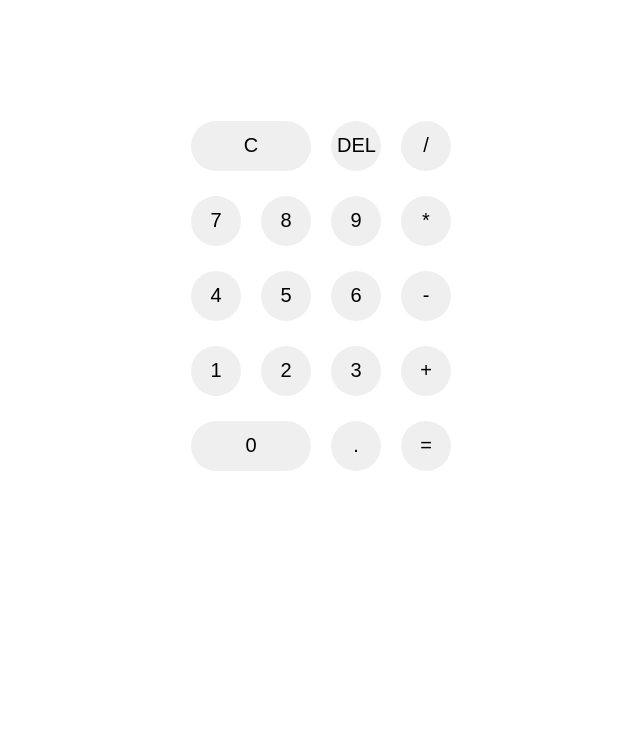
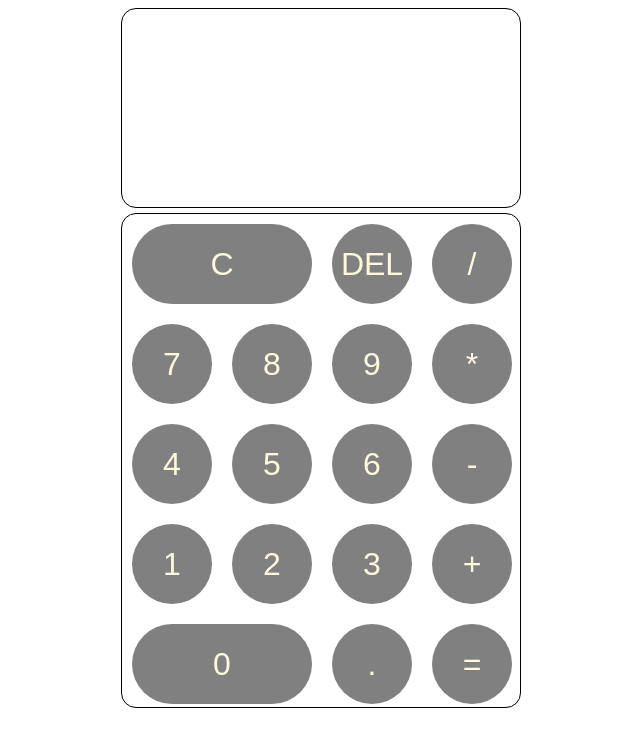
Before and after one commit to bongla316/calculatorResponsive, a plain HTML site: page index.html in a window 1280 px wide. Shown: the whole page, without its empty margins (319-959 px from the left). Drawn offline with Linux system fonts and the light colour scheme.

Commit message:
Initial grid layout

```diff
--- a/index.html
+++ b/index.html
@@ -1,5 +1,6 @@
 <!DOCTYPE html>
 <html>
+
 <head>
     <link rel="stylesheet" type="text/css" href="style.css">
     <meta charset="utf-8">
@@ -8,47 +9,31 @@
 
 <body>
     <div id="wrapper">
-            <div id="display">
-
+        <div id="display"></div>
+        <div id="keypad">
+            <button class="operatorFunctions row1" id="clear" value="clear">C</button>
+            <button class="operatorFunctions row1" id="delete" value="delete">DEL</button>
+            <button class="operatorFunctions row1" id="divide" value="divide">/</button>
+            <button class="number" id="7 row2" value="7">7</button>
+            <button class="number" id="8 row2" value="8">8</button>
+            <button class="number" id="9 row2" value="9">9</button>
+            <button class="operatorFunctions row2" id="multiply" value="multiply">*</button>
+            <button class="number" id="4 row3" value="4">4</button>
+            <button class="number" id="5 row3" value="5">5</button>
+            <button class="number" id="6 row3" value="6">6</button>
+            <button class="operatorFunctions row3" id="subtract" value="subtract">-</button>
+            <button class="number" id="1 row4" value="1">1</button>
+            <button class="number" id="2 row4" value="2">2</button>
+            <button class="number" id="3 row4" value="3">3</button>
+            <button class="operatorFunctions row4" id="add" value="add">+</button>
+            <button class="number row5" id="zero" value="0">0</button>
+            <button class="number row5" id="decimal" value=".">.</button>
+            <button class="operatorFunctions row5" id="evaluate" value="evaluate">=</button>
         </div>
 
-            <div class="keypad">
-                <div class="row1">
-                    <button class="operatorFunctions" id="clear" value="clear">C</button>
-                    <button class="operatorFunctions" id="delete" value="delete">DEL</button>
-                    <button class="operatorFunctions" id="divide" value="divide">/</button>
-                </div>
-
-                <div class="row2">
-                    <button class="number" id="7" value="7">7</button>
-                    <button class="number" id="8" value="8">8</button>
-                    <button class="number" id="9" value="9">9</button>
-                    <button class="operatorFunctions" id="multiply" value="multiply">*</button>
-                </div>
-
-                <div class="row3">
-                    <button class="number" id="4" value="4">4</button>
-                    <button class="number" id="5" value="5">5</button>
-                    <button class="number" id="6" value="6">6</button>
-                    <button class="operatorFunctions" id="subtract" value="subtract">-</button>
-                </div>
-
-                <div class="row4">
-                    <button class="number" id="1" value="1">1</button>
-                    <button class="number" id="2" value="2">2</button>
-                    <button class="number" id="3" value="3">3</button>
-                    <button class="operatorFunctions" id="add" value="add">+</button>
-                </div>
-
-                <div class="row5">
-                    <button class="number" id="zero" value="0">0</button>
-                    <button class="number" id="decimal" value=".">.</button>
-                    <button class="operatorFunctions" id="evaluate" value="evaluate">=</button>
-
-                </div>
-            </div>
     </div>
 </body>
 
 <script src="script.js"></script>
+
 </html>
--- a/style.css
+++ b/style.css
@@ -1,53 +1,63 @@
-body {
-    display: flex;
+#wrapper {
+    display: grid;
+    grid-template-columns: repeat(4, 100px);
+    grid-template-rows: repeat(7, 100px);
     justify-content: center;
-    align-items: center;
-}
-
-#wrapper {
-    display: flex;
-    flex-direction: column;
-    max-width: 300px;
-    height: 500px;
-    margin: 0 auto;
+    align-content: center
 }
 
 #display {
-    display: flex;
-    font-size: 75px;
-    justify-content: flex-start;
-    height: 100px;
-    padding-left: 20px;
+    grid-area: 1/1/3/5;
+    border: 1px solid black;
+    border-radius: 15px;
+    padding: 20px;
+    font-size: 5vw;
+    overflow-x: scroll;
 }
 
-.keypad {
-    display: flex;
-    flex-direction: column;
+#keypad {
+    display: grid;
+    grid-template-columns: repeat(4, 100px);
+    grid-template-rows: repeat(6, 100px);
+    grid-area: 3/1/8/5;
+    border: 1px solid black;
+    margin-top: 5px;
+    border-radius: 15px;
 }
 
-.row1, .row2, .row3, .row4, .row5 {
-    display: flex;
-    width: 300px;
-    height: 75px;
-    justify-content: space-evenly;
-    align-items: center;
+#clear {
+    grid-area: 1/1/2/3;
 }
 
 #zero {
-    width: 120px;
-    border-radius: 30px;
-}
-
-#clear {
-    width: 120px;
-    border-radius: 30px;
+    grid-area: 5/1/6/3;
 }
 
 button {
-    font-size: 20px;
-    height: 50px;
-    width: 50px;
-    vertical-align: middle;
+    margin: 10px;
+    border-radius: 50px;
     border: none;
-    border-radius: 50%;
+    font-size: 2em;
+    color: cornsilk;
+    background-color: grey;
+    transition: margin 0.4s;
+    transition: background-color 0.4s;
 }
+
+button:hover {
+    /* animation-name: buttonHover;
+    animation-duration: 0.4s;
+    animation-fill-mode: forwards; */
+    margin: 7px;
+    background-color: silver;
+    transition: margin 0.4s;
+    transition: background-color 0.4s;
+}
+
+/* button:
+
+@keyframes buttonHover {
+    0% {margin: 10px;}
+    50% {margin: 9px;}
+    100% {margin: 7px;}
+} */
```
Lines whose indentation alone changed are shown as unchanged.
